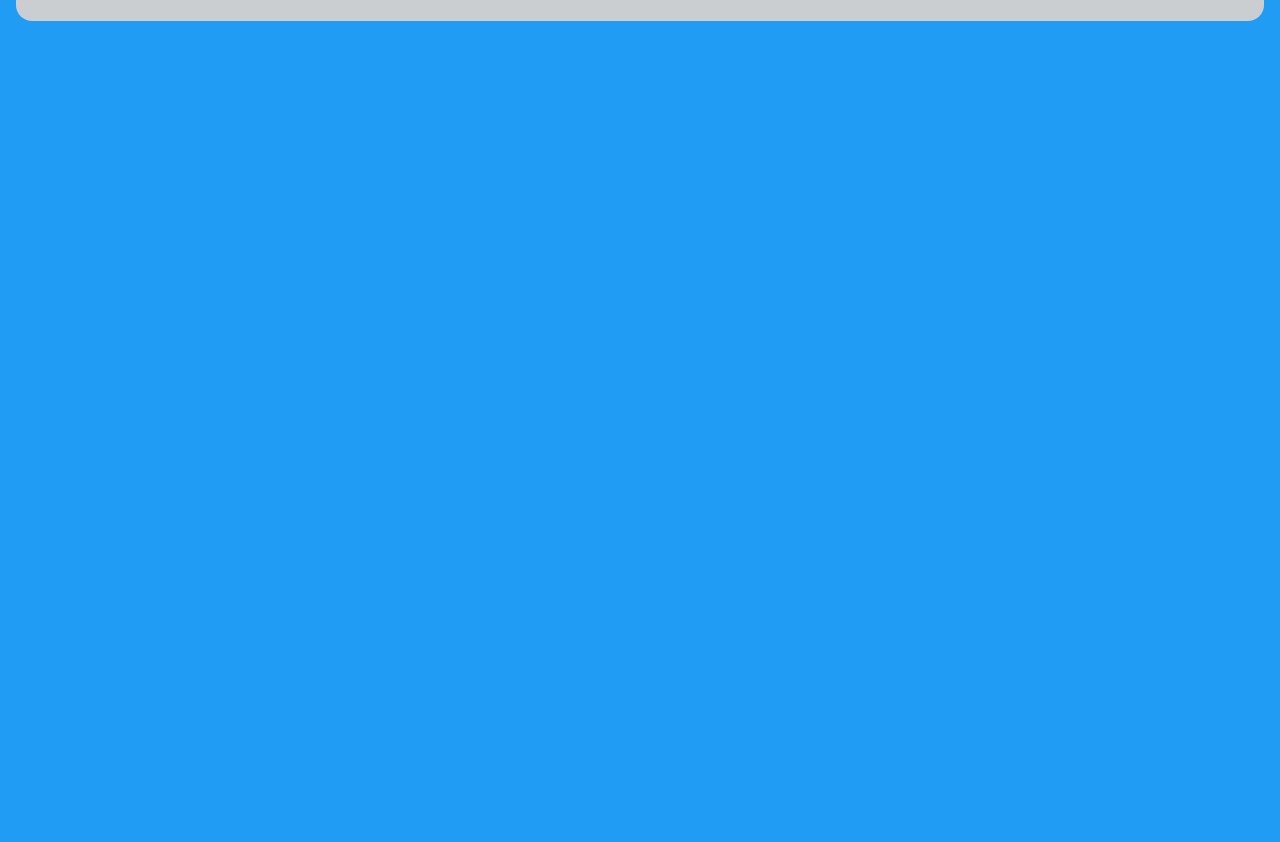
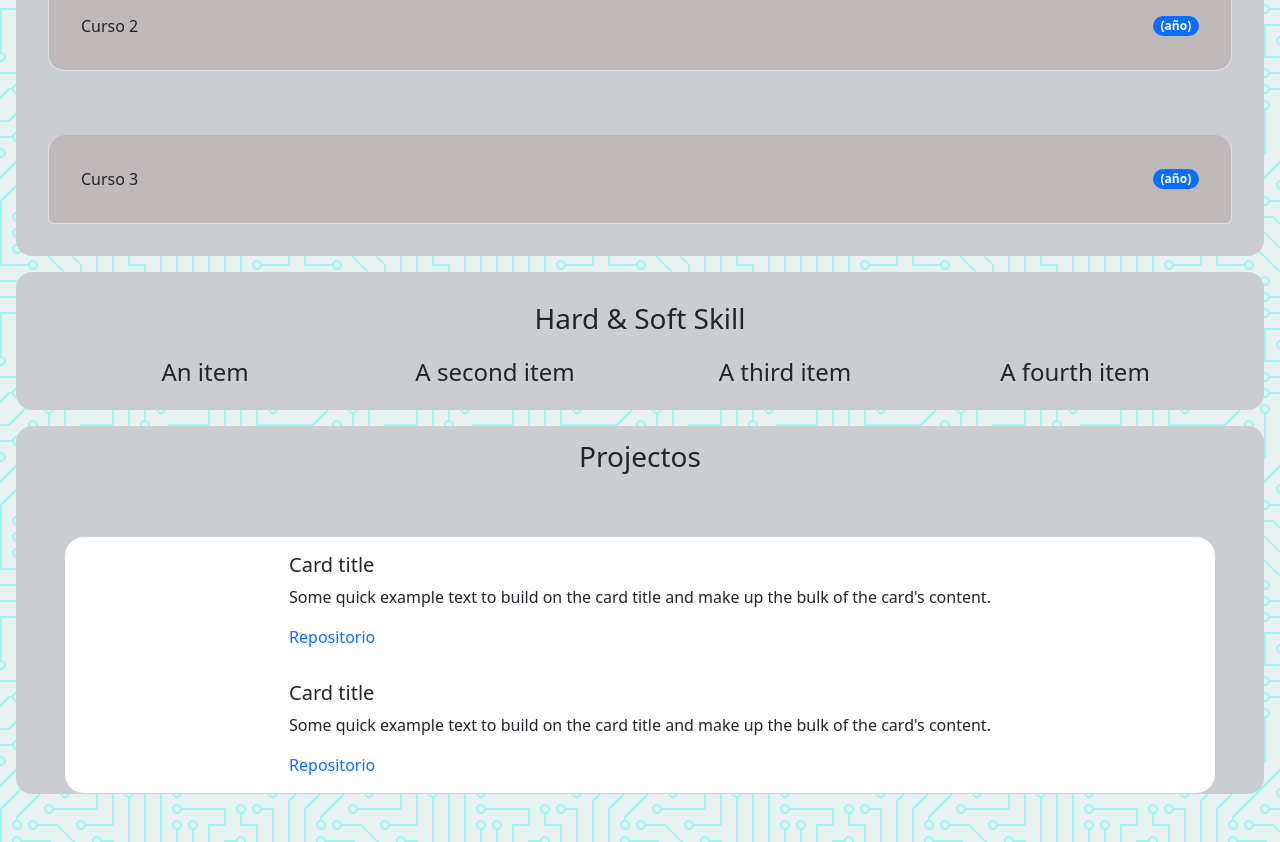
Before and after one commit to lucasalbornoz04/front-angular, an Angular app in the folder front/: page / in a window 1280 px wide. Shown: the part 1160-2002 px from the top of the page. Before the commit the page ends 1197 px from the top, so only its background shows below. Built offline with nearby package versions, Linux system fonts and the light colour scheme.

Commit message:
actualizacion

```diff
--- a/front/src/app/app.component.html
+++ b/front/src/app/app.component.html
@@ -3,3 +3,4 @@
 <app-abount-me></app-abount-me>
 <app-education></app-education>
 <app-skill></app-skill>
+<app-projects></app-projects>
--- a/front/src/app/app.module.ts
+++ b/front/src/app/app.module.ts
@@ -7,6 +7,7 @@ import { NavbarComponent } from './components/navbar/navbar.component';
 import { AbountMeComponent } from './components/abount-me/abount-me.component';
 import { EducationComponent } from './components/education/education.component';
 import { SkillComponent } from './components/skill/skill.component';
+import { ProjectsComponent } from './components/projects/projects.component';
 
 @NgModule({
   declarations: [
@@ -15,7 +16,8 @@ import { SkillComponent } from './components/skill/skill.component';
     NavbarComponent,
     AbountMeComponent,
     EducationComponent,
-    SkillComponent
+    SkillComponent,
+    ProjectsComponent
   ],
   imports: [
     BrowserModule
--- a/front/src/app/components/education/education.component.css
+++ b/front/src/app/components/education/education.component.css
@@ -4,14 +4,14 @@ section{
     border-radius: 1em;
 }
 
-h2{
-    margin: 10px;
+h3{
+    padding-top: 0.5em;
     display: flex;
     justify-content: center;
 }
 li{
     background-color: rgb(191, 185, 185);
     border-radius:1rem;
-    padding: 10px;
-    margin: 10px;
+    padding: 2em;
+    margin: 2em;
 }
--- a/front/src/app/components/education/education.component.html
+++ b/front/src/app/components/education/education.component.html
@@ -1,4 +1,5 @@
 <section>
+    <h3>Education</h3>
       <ul class="list-group">
           <li class="list-group-item d-flex justify-content-between align-items-center">
             Curso 1
--- /dev/null
+++ b/front/src/app/components/projects/projects.component.css
@@ -0,0 +1,23 @@
+section{
+    background-color: rgb(202, 206, 209);
+    margin: 1em;
+    border-radius: 1em;
+}
+h3{
+    padding: 0.5em;
+    display: flex;
+    justify-content: center;
+}
+.card{
+    margin: 3em;
+    display: flex;
+    flex-direction: column;
+    flex-wrap: nowrap;
+    justify-content: flex-start;
+    align-items: center;
+    align-content: stretch;
+    border-radius:20px;
+}
+a{
+    text-decoration: none ;
+}
--- /dev/null
+++ b/front/src/app/components/projects/projects.component.html
@@ -0,0 +1,15 @@
+<section>
+    <h3>Projectos</h3>
+    <div class="card">
+        <div class="card-body">
+            <h5 class="card-title">Card title</h5>
+            <p class="card-text">Some quick example text to build on the card title and make up the bulk of the card's content.</p>
+            <a href="#">Repositorio</a>
+        </div>
+        <div class="card-body">
+            <h5 class="card-title">Card title</h5>
+            <p class="card-text">Some quick example text to build on the card title and make up the bulk of the card's content.</p>
+            <a href="#">Repositorio</a>
+        </div>
+    </div>
+</section>
--- /dev/null
+++ b/front/src/app/components/projects/projects.component.ts
@@ -0,0 +1,15 @@
+import { Component, OnInit } from '@angular/core';
+
+@Component({
+  selector: 'app-projects',
+  templateUrl: './projects.component.html',
+  styleUrls: ['./projects.component.css']
+})
+export class ProjectsComponent implements OnInit {
+
+  constructor() { }
+
+  ngOnInit(): void {
+  }
+
+}
--- a/front/src/app/components/skill/skill.component.css
+++ b/front/src/app/components/skill/skill.component.css
@@ -7,7 +7,11 @@ section{
     margin:1em;
     padding: 1em;
 }
-
+h3{
+    padding: 0.5em;
+    display: flex;
+    justify-content: center;
+}
 h4{
     display: flex;
     justify-content: space-evenly;
--- a/front/src/app/components/skill/skill.component.html
+++ b/front/src/app/components/skill/skill.component.html
@@ -1,6 +1,7 @@
 <section>
     <div class="container-fluid">
         <div class="row">
+            <h3>Hard & Soft Skill</h3>
             <div class="col-sm-12 col-md-3"><h4>An item</h4></div>
             <div class="col-sm-12 col-md-3"><h4>A second item</h4></div>
             <div class="col-sm-12 col-md-3"><h4>A third item</h4></div>
```
Also changed, not shown: front/src/styles.css, 1 other file (tests, documents, lock files or other folders). Lines whose indentation alone changed are shown as unchanged.
